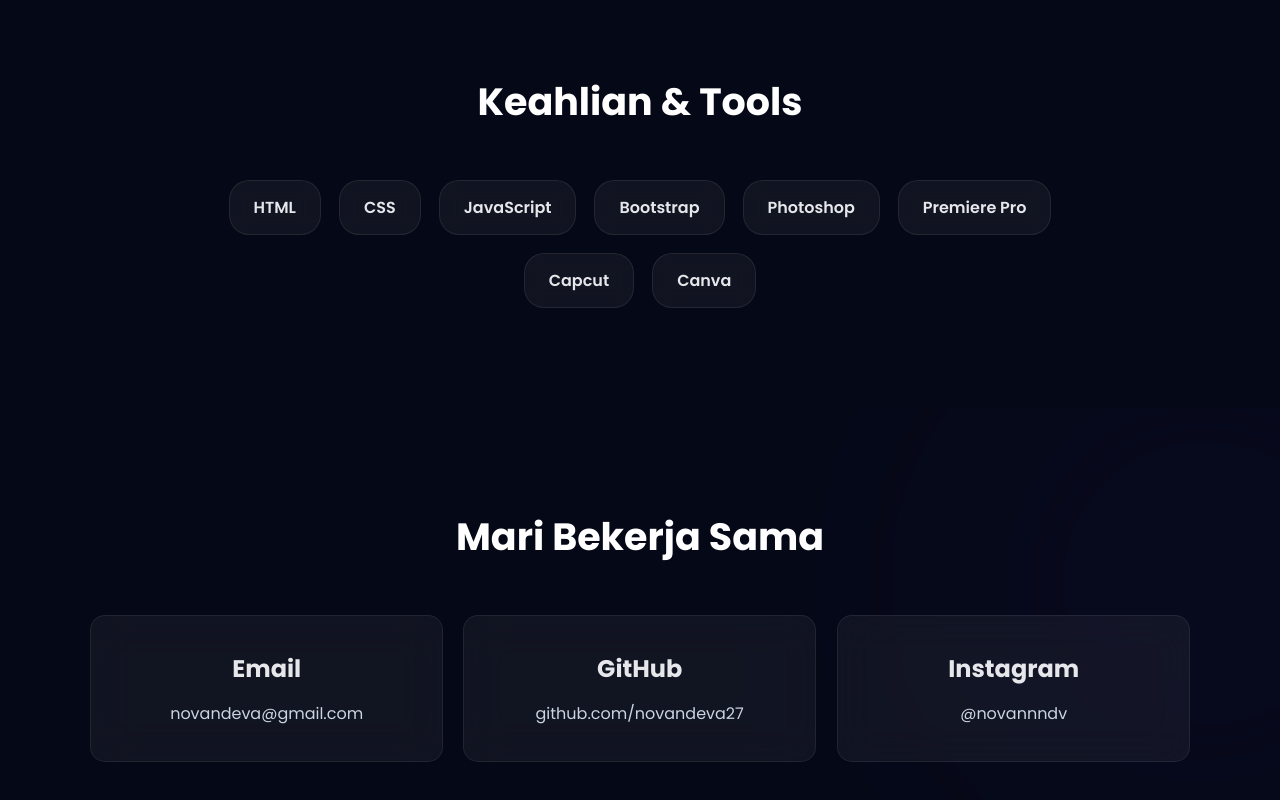
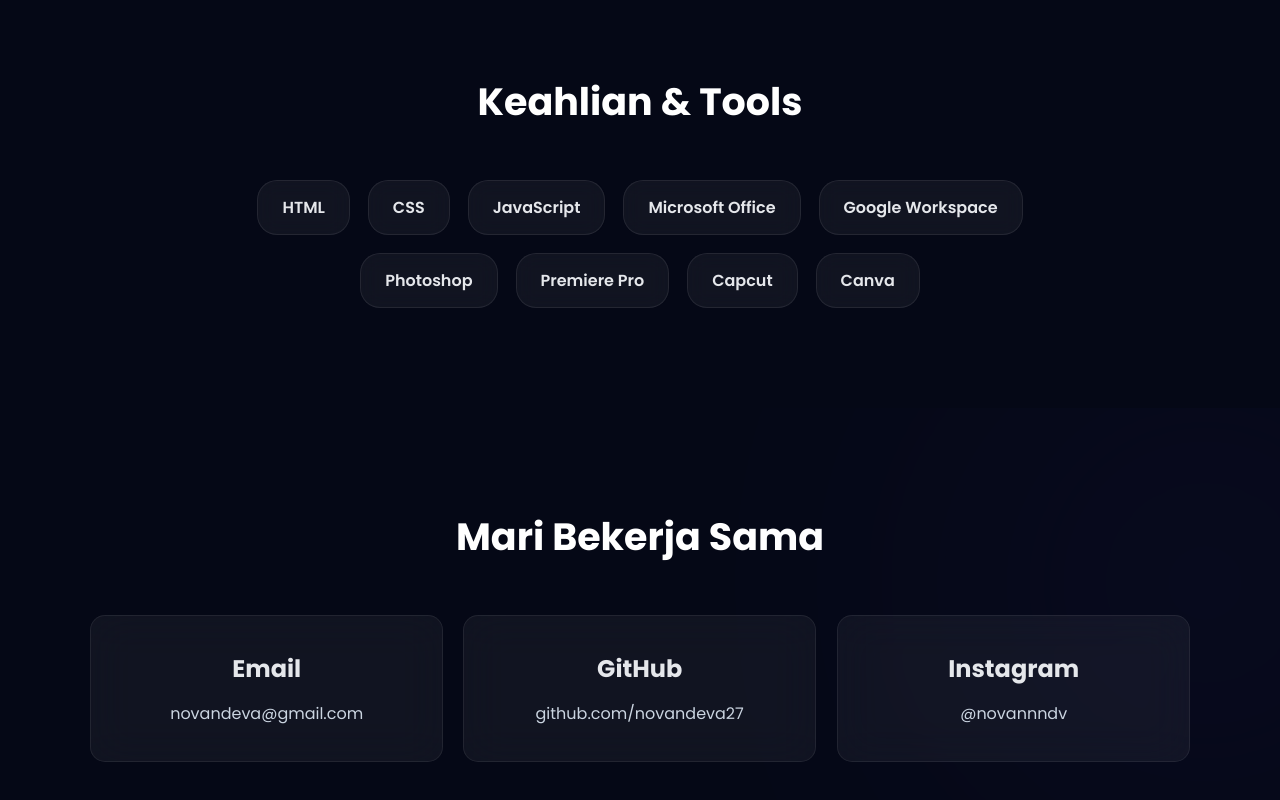
Before and after one commit to novandeva27/creative_portofolio, a plain HTML site: page index.html in a window 1280 px wide. Shown: the part 4389-5189 px from the top of the page. Drawn offline with Linux system fonts and the light colour scheme.

Commit message:
Update index.html

```diff
--- a/index.html
+++ b/index.html
@@ -288,7 +288,8 @@ View Video
 <span>HTML</span>
 <span>CSS</span>
 <span>JavaScript</span>
-<span>Bootstrap</span>
+<span>Microsoft Office</span>
+<span>Google Workspace</span>
 <span>Photoshop</span>
 <span>Premiere Pro</span>
 <span>Capcut</span>
```
